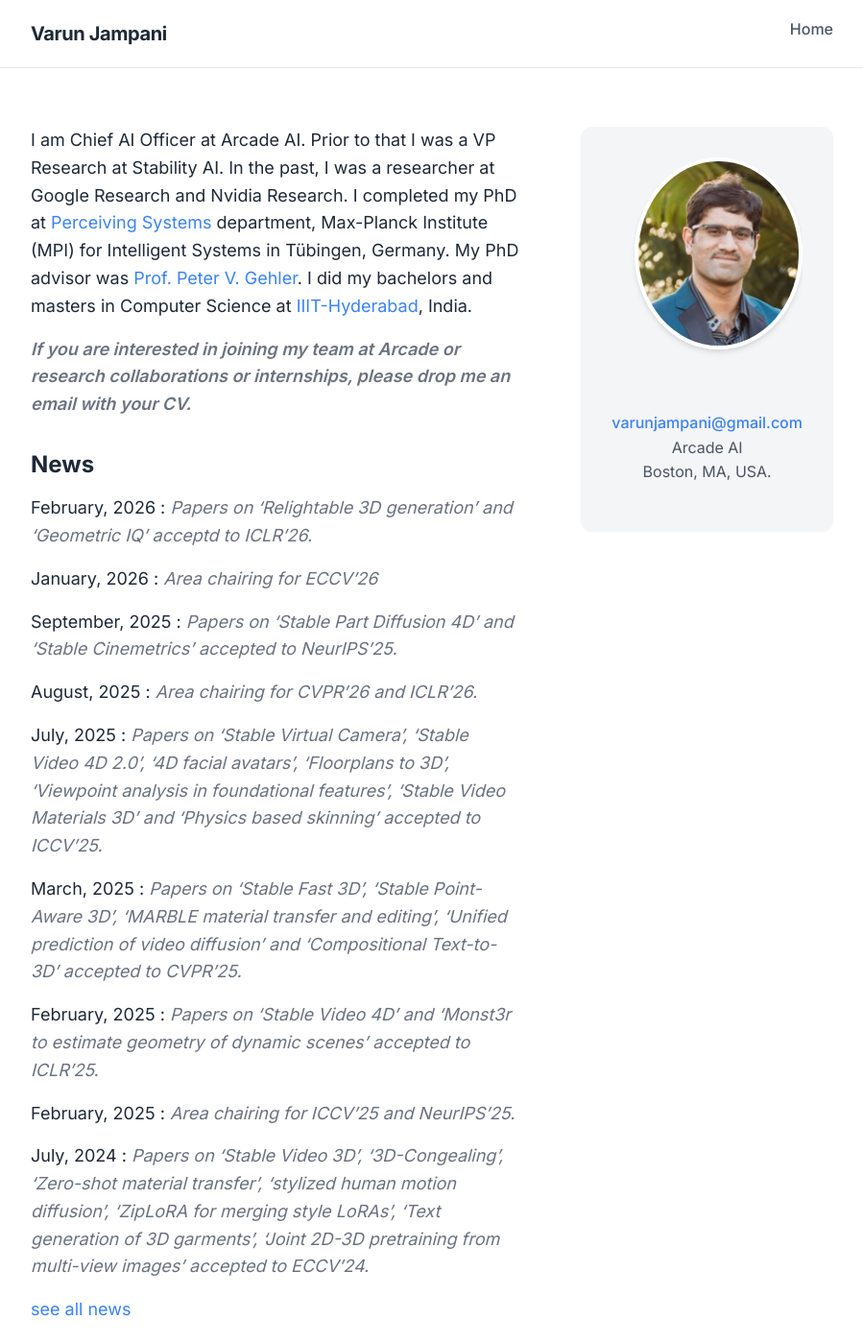
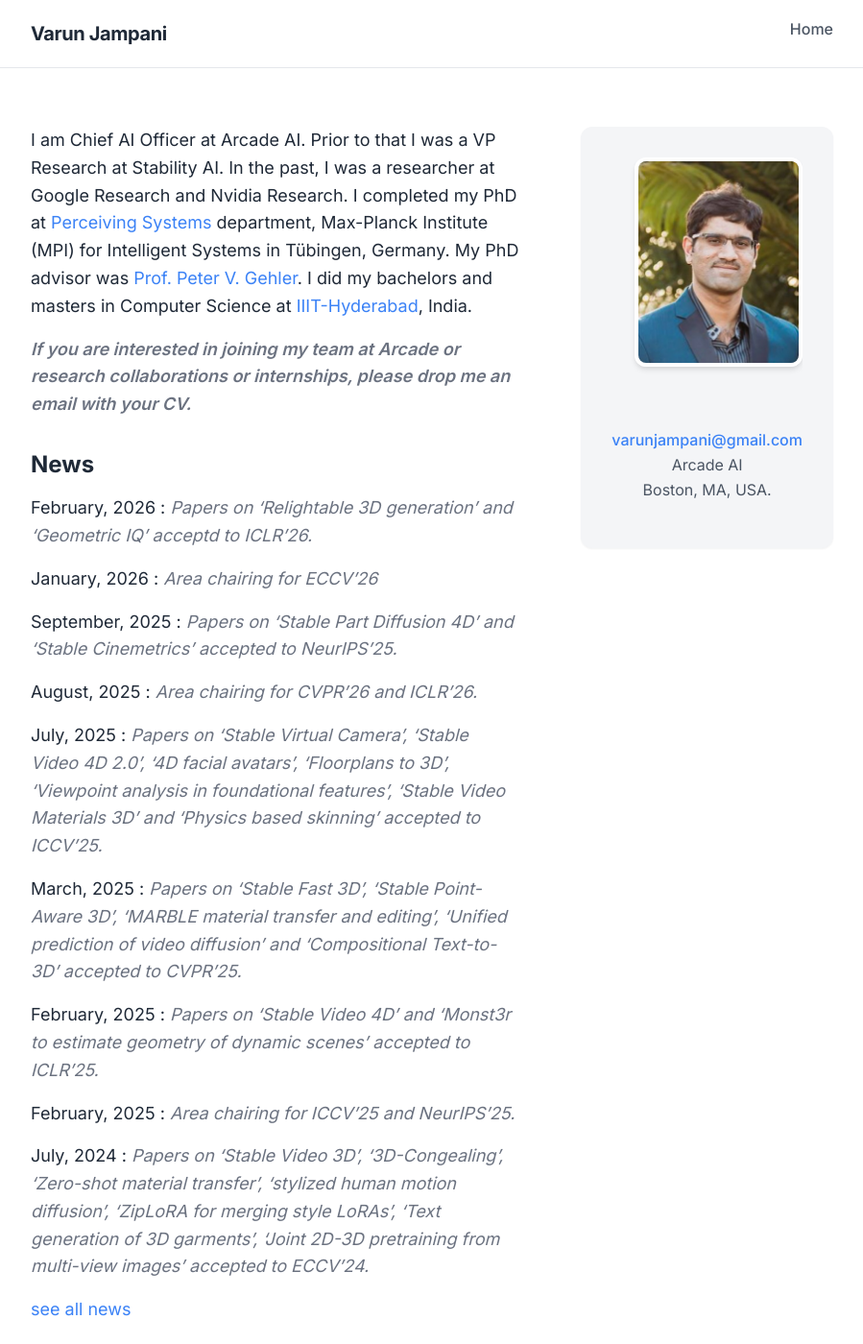
Before and after one commit to varunjampani/varunjampani.github.io, a Jekyll site: the page built from _pages/home.md, in a window 1280 px wide and 1400 px high. Shown: the whole window at 96% size, without its empty margins (190-1089 px from the left). Built offline with Jekyll 4.4.1, drawn with Linux system fonts in a browser that asks for light colours.

Commit message:
Fix redesign issues: rectangular profile pic, remove dangling div and Experience heading

```diff
--- a/_pages/home.md
+++ b/_pages/home.md
@@ -49,7 +49,6 @@ I did my bachelors and masters in Computer Science at [IIIT-Hyderabad](https://w
 
 </div>
 
-</div>
 </div>
 
 <div class="main-content-section">
--- a/css/main.scss
+++ b/css/main.scss
@@ -243,9 +243,11 @@ em {
 }
 
 .hero-sidebar img {
-  border-radius: 50%;
-  width: 200px;
-  height: 200px;
+  border-radius: var(--border-radius);
+  width: 100%;
+  max-width: 280px;
+  height: auto;
+  aspect-ratio: 4 / 5;
   object-fit: cover;
   margin-bottom: var(--spacing-sm);
   box-shadow: var(--shadow-md);
```
Also changed, not shown: other parts of _pages/home.md (+0 -1 lines).
